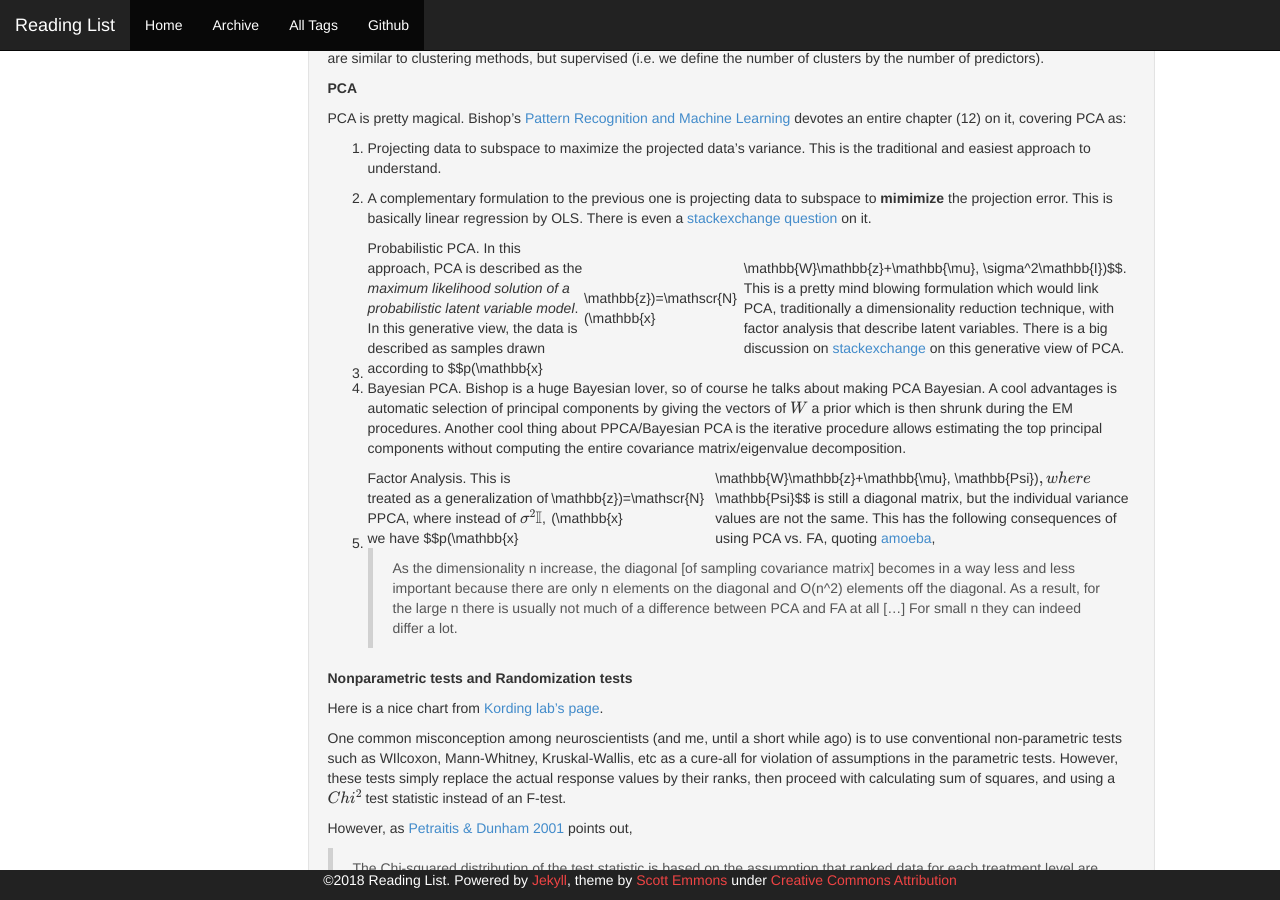
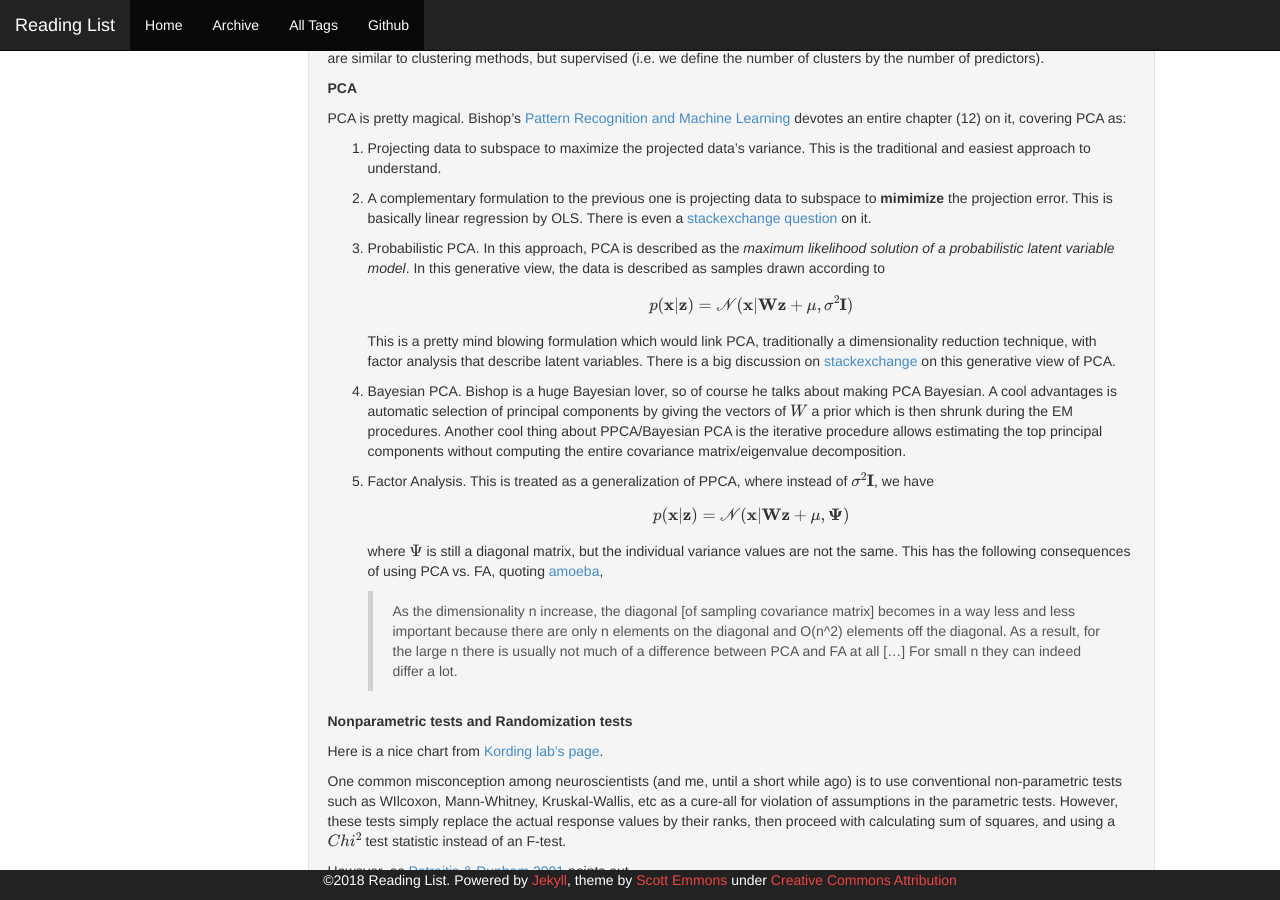
Before and after one commit to allenyin/reading_list, a Jekyll site: the page built from _posts/2018-01-31-GLM2.md, in a window 1280 px wide and 900 px high, scrolled down 2217 px. Built offline with Jekyll 4.4.1, drawn with Linux system fonts in a browser that asks for light colours; formulas are drawn with MathJax 3.

Commit message:
SHould be fine now!

```diff
--- a/_posts/2018-01-31-GLM2.md
+++ b/_posts/2018-01-31-GLM2.md
@@ -62,11 +62,19 @@ PCA is pretty magical. Bishop's [Pattern Recognition and Machine Learning](https
 
 2. A complementary formulation to the previous one is projecting data to subspace to **mimimize** the projection error. This is basically linear regression by OLS. There is even a [stackexchange question](https://stats.stackexchange.com/questions/192797/when-to-use-pca-vs-ols) on it.
 
-3. Probabilistic PCA. In this approach, PCA is described as the *maximum likelihood solution of a probabilistic latent variable model*. In this generative view, the data is described as samples drawn according to $$p(\mathbb{x}|\mathbb{z})=\mathscr{N}(\mathbb{x}|\mathbb{W}\mathbb{z}+\mathbb{\mu}, \sigma^2\mathbb{I})$$. This is a pretty mind blowing formulation which would link PCA, traditionally a dimensionality reduction technique, with factor analysis that describe latent variables. There is a big discussion on [stackexchange](https://stats.stackexchange.com/a/123136/138234) on this generative view of PCA.
+3. Probabilistic PCA. In this approach, PCA is described as the *maximum likelihood solution of a probabilistic latent variable model*. In this generative view, the data is described as samples drawn according to
+
+    $$p(\mathbf{x}|\mathbf{z})=\mathscr{N}(\mathbf{x}|\mathbf{W}\mathbf{z}+\mathbf{\mu}, \sigma^2\mathbf{I})$$
+
+    This is a pretty mind blowing formulation which would link PCA, traditionally a dimensionality reduction technique, with factor analysis that describe latent variables. There is a big discussion on [stackexchange](https://stats.stackexchange.com/a/123136/138234) on this generative view of PCA.
 
 4. Bayesian PCA. Bishop is a huge Bayesian lover, so of course he talks about making PCA Bayesian. A cool advantages is automatic selection of principal components by giving the vectors of $$W$$ a prior which is then shrunk during the EM procedures. Another cool thing about PPCA/Bayesian PCA is the iterative procedure allows estimating the top principal components without computing the entire covariance matrix/eigenvalue decomposition.
 
-5. Factor Analysis. This is treated as a generalization of PPCA, where instead of $$\sigma^2\mathbb{I}$$, we have $$p(\mathbb{x}|\mathbb{z})=\mathscr{N}(\mathbb{x}|\mathbb{W}\mathbb{z}+\mathbb{\mu}, \mathbb{Psi})$$, where $$\mathbb{Psi}$$ is still a diagonal matrix, but the individual variance values are not the same. This has the following consequences of using PCA vs. FA, quoting [amoeba](https://stats.stackexchange.com/a/123136/138234),
+5. Factor Analysis. This is treated as a generalization of PPCA, where instead of $$\sigma^2\mathbf{I}$$, we have
+
+    $$p(\mathbf{x}|\mathbf{z})=\mathscr{N}(\mathbf{x}|\mathbf{W}\mathbf{z}+\mathbf{\mu}, \mathbf{\Psi})$$
+
+    where $${\Psi}$$ is still a diagonal matrix, but the individual variance values are not the same. This has the following consequences of using PCA vs. FA, quoting [amoeba](https://stats.stackexchange.com/a/123136/138234),
 
     > As the dimensionality n increase, the diagonal [of sampling covariance matrix] becomes in a way less and less important because there are only n elements on the diagonal and O(n^2) elements off the diagonal. As a result, for the large n there is usually not much of a difference between PCA and FA at all [...] For small n they can indeed differ a lot.
 
```
